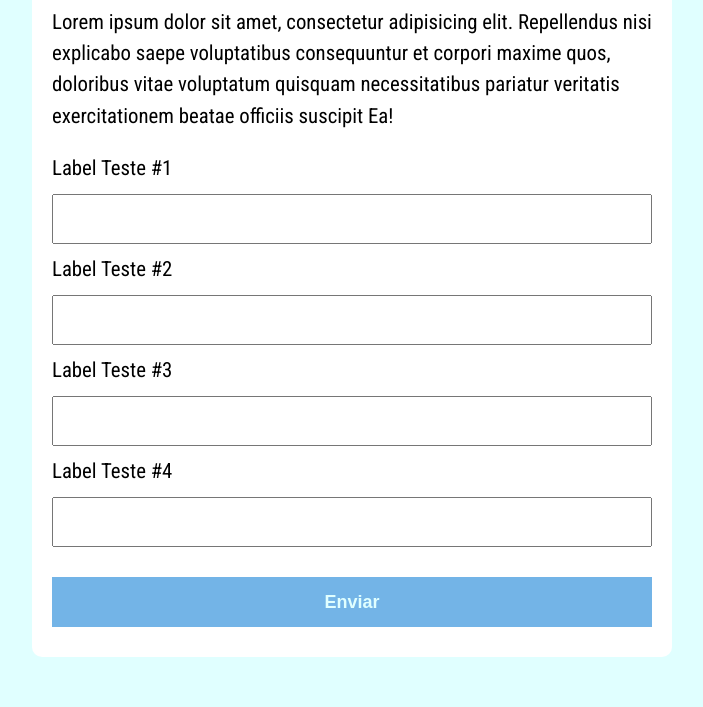
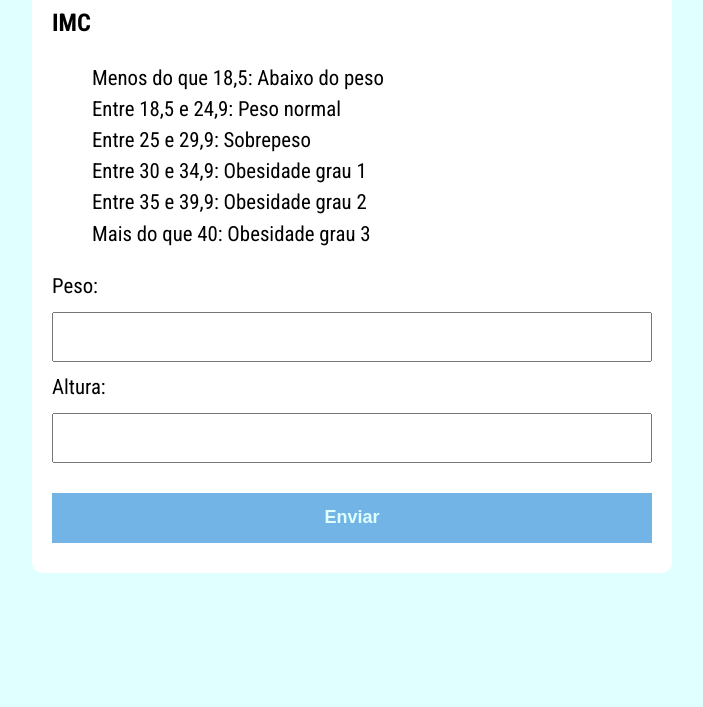
Before and after one commit to faustolage77/javascript, a plain HTML site: page index.html in a window 1280 px wide. Shown: the part 146-853 px from the top of the page, without its empty margins (288-991 px from the left). After the commit the page ends 800 px from the top, so only its background shows below. Drawn offline with Linux system fonts and the light colour scheme; files that its build step writes are made by us from their sources.

Commit message:
Add files via upload

```diff
--- a/index.html
+++ b/index.html
@@ -12,39 +12,38 @@
 <body>
 
     <section class="container">
-        <h1>Lorem ipsum dolor sit amet</h1>
-        <p>
-            Lorem ipsum dolor sit amet, consectetur adipisicing elit.
-            Repellendus nisi explicabo saepe voluptatibus consequuntur et corpori maxime quos, doloribus vitae
-            voluptatum quisquam necessitatibus pariatur veritatis exercitationem beatae officiis suscipit Ea!
-        </p>
+        <h1>Calcule o seu IMC</h1>
+        <section class="container-lista">
+            <section class="sub-lista">
+                <h3>IMC</h2>
+                <ul type="none">
+                    <li>Menos do que 18,5: Abaixo do peso</li>
+                    <li>Entre 18,5 e 24,9: Peso normal </li>
+                    <li>Entre 25 e 29,9:  Sobrepeso </li>
+                    <li>Entre 30 e 34,9:  Obesidade grau 1 </li>
+                    <li>Entre 35 e 39,9:  Obesidade grau 2 </li>
+                    <li>Mais do que 40:  Obesidade grau 3 </li>
+                </ul>
+            </section>
+            <section class="sub-lista">
 
-        <form action="">
-            <label for="input-teste-1">Label Teste #1</label>
-            <input type="text" id="input-teste-1">
+                </ul>
+            </section>
+        </section>
+        <form action="POST" class="form">
+            <label for="input-peso">Peso:</label>
+            <input type="text" id="input-peso">
 
-            <label for="input-teste-2">Label Teste #2</label>
-            <input type="password" id="input-teste-2">
+            <label for="input-altura">Altura:</label>
+            <input type="text" id="input-altura">
 
-            <label for="input-teste-3">Label Teste #3</label>
-            <input type="email" id="input-teste-3">
-
-            <label for="input-teste-4">Label Teste #4</label>
-            <input type="number" id="input-teste-4">
 
             <button>Enviar</button>
         </form>
-        </selection>
+        <section id="resultado">
 
-
-        <script src="./assets/JS/main.js"></script>
-
+        </section>
+    </section>
+    <script src="./assets/js/main.js"></script>
 </body>
-
 </html>
-
-</section>
-<script src="./assets/js/main.js"></script>
-</body>
-
-</html>
```
